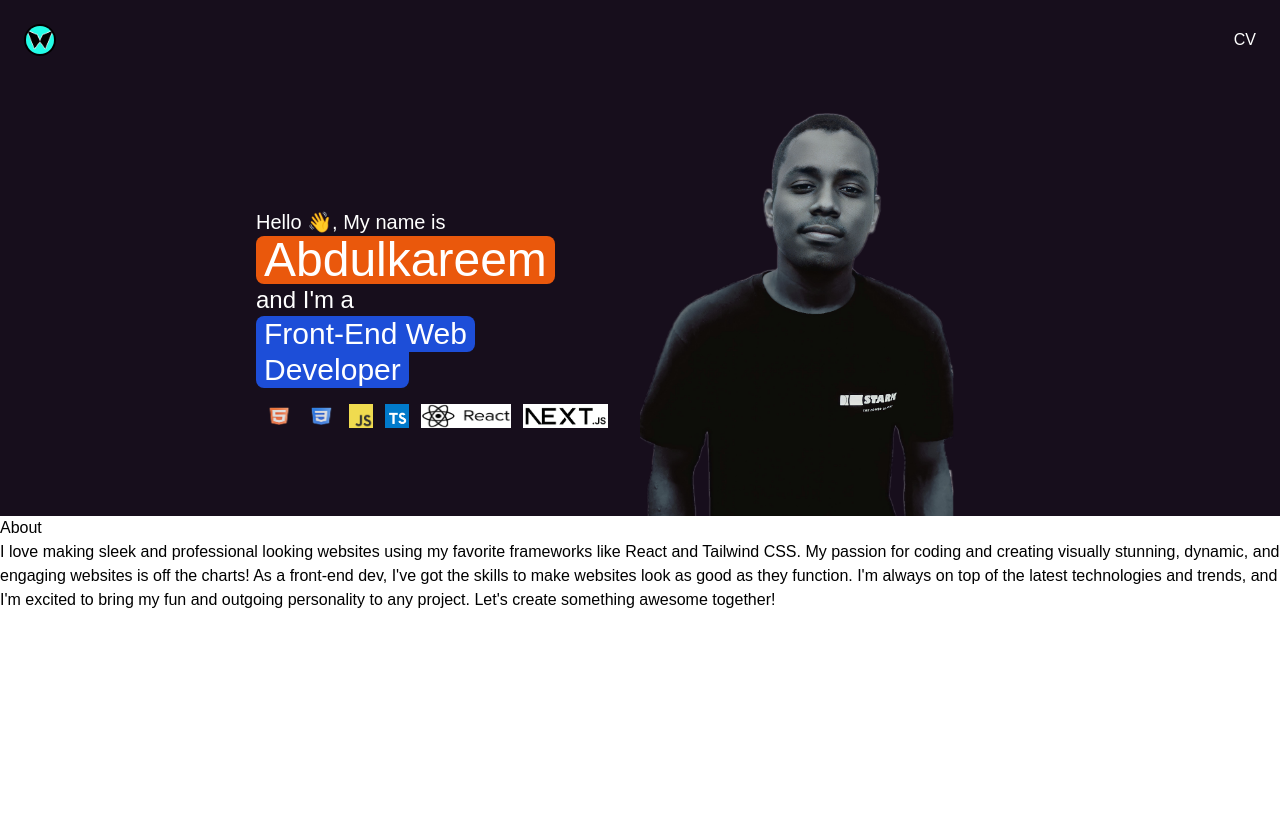
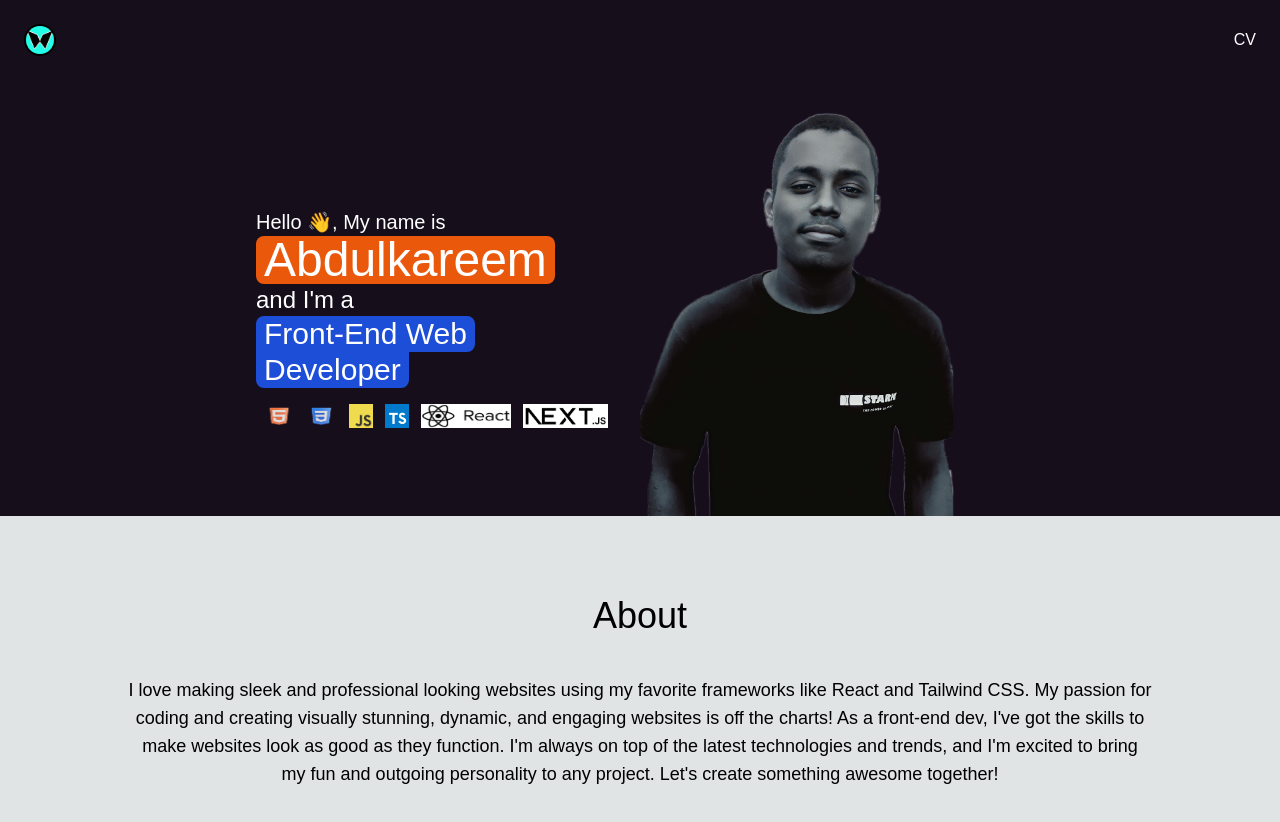
Before and after one commit to Abdulkareem1094/Portofolio, a Next.js app: page / in a window 1280 px wide. Shown: the top 822 px of the page. Before the commit the page ends 800 px from the top, so only its background shows below. Built offline with nearby package versions, Linux system fonts and the light colour scheme; a web font is replaced by a local one.

Commit message:
About almost done

```diff
--- a/app/page.jsx
+++ b/app/page.jsx
@@ -11,7 +11,7 @@ import Logo from '../public/logo.jpg'
 
 export default function Home() {
   return (
-    <main className="font-inter ">
+    <main className="font-inter bg-[#e0e4e4]">
       <div className='bg-bg text-white'>
         <div className='flex p-6 w-full justify-between'>
           <Image className='w-fit h-8 rounded-full border-black border-2' src={Logo} width={100} height={100}/>
@@ -40,14 +40,15 @@ export default function Home() {
         </div>
       </div>
 
-      <div>
-        <h1>About</h1>
-          <p>I love making sleek and professional looking websites using my favorite frameworks like React and Tailwind CSS.
+      <div className='text-center my-20 mx-32 '>
+        <h1 className='text-4xl mb-10'>About</h1>
+          <p className='text-lg'>I love making sleek and professional looking websites using my favorite frameworks like React and Tailwind CSS.
             My passion for coding and creating visually stunning, dynamic, and engaging websites is off the charts! As a front-end dev,
             I've got the skills to make websites look as good as they function. I'm always on top of the latest technologies and trends,
             and I'm excited to bring my fun and outgoing personality to any project. Let's create something awesome together!
           </p>
       </div>
+
       <div className="mb-32 grid text-center lg:mb-0 lg:grid-cols-4 lg:text-left">
         <a
             href=""
```
